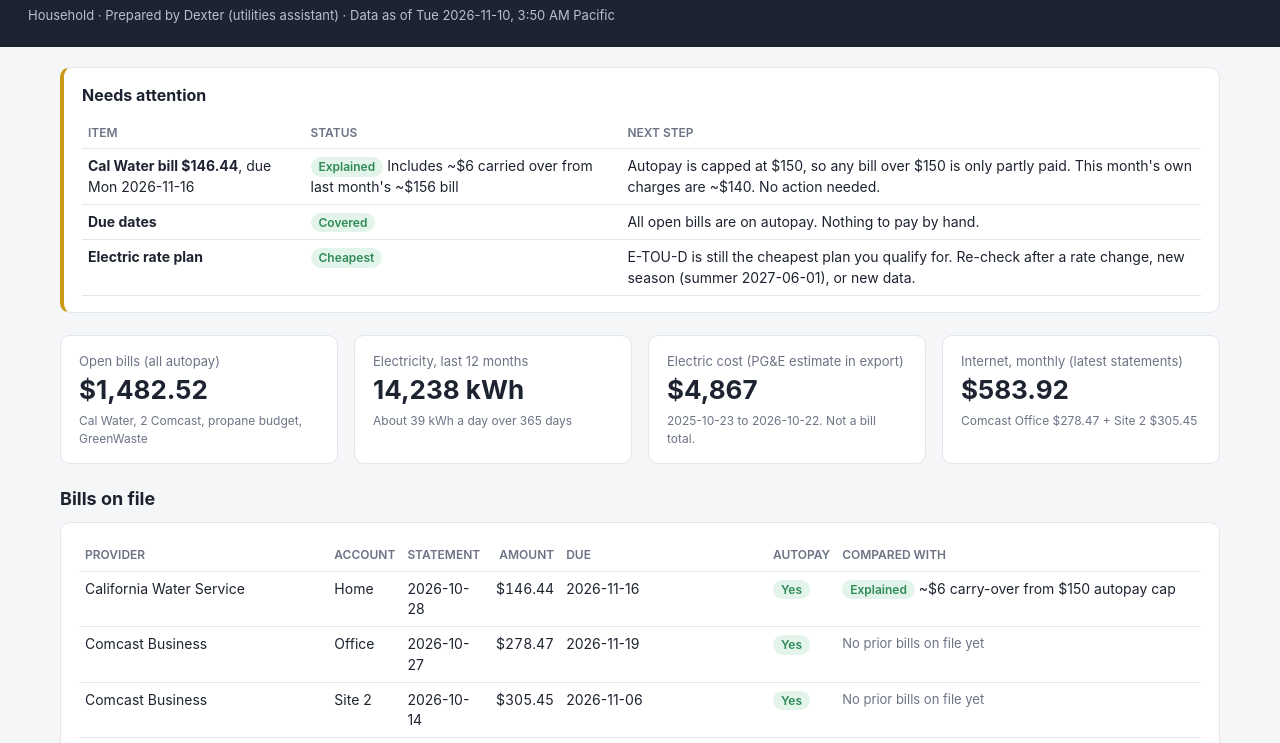
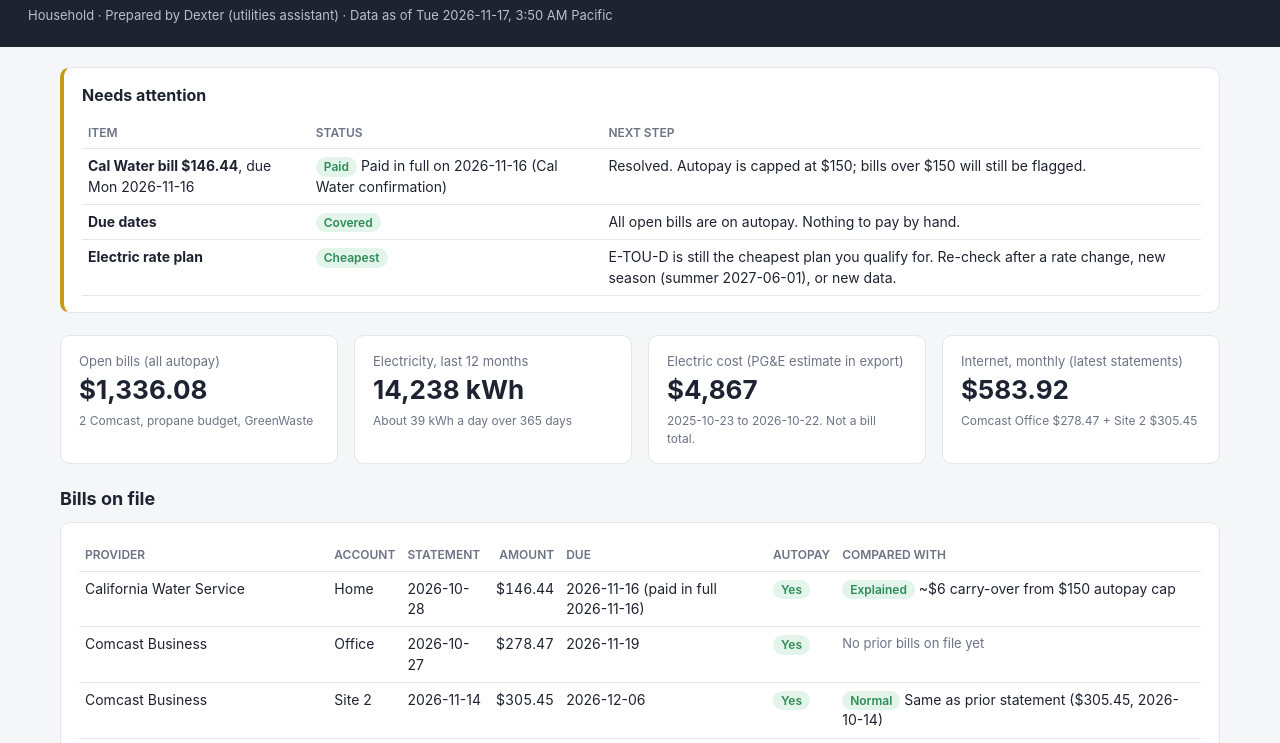
Before and after one commit to rlyost/yost-storage, a plain HTML site: page utilities-dashboard.html in a window 1280 px wide. Shown: the part 55-798 px from the top of the page. Drawn offline with Linux system fonts and the light colour scheme.

Commit message:
Update utilities dashboard (2026-11-17)

```diff
--- a/utilities-dashboard.html
+++ b/utilities-dashboard.html
@@ -42,7 +42,7 @@ footer{max-width:1200px;margin:0 auto;padding:10px 20px 40px;color:var(--mute);f
 <body>
 <header>
   <h1>Utilities Dashboard</h1>
-  <p>Household · Prepared by Dexter (utilities assistant) · Data as of Tue 2026-11-10, 3:50 AM Pacific</p>
+  <p>Household · Prepared by Dexter (utilities assistant) · Data as of Tue 2026-11-17, 3:50 AM Pacific</p>
 </header>
 <main>
 
@@ -52,8 +52,8 @@ footer{max-width:1200px;margin:0 auto;padding:10px 20px 40px;color:var(--mute);f
   <table>
     <tr><th>Item</th><th>Status</th><th>Next step</th></tr>
     <tr><td><b>Cal Water bill $146.44</b>, due Mon 2026-11-16</td>
-        <td><span class="tag ok">Explained</span> Includes ~$6 carried over from last month's ~$156 bill</td>
-        <td>Autopay is capped at $150, so any bill over $150 is only partly paid. This month's own charges are ~$140. No action needed.</td></tr>
+        <td><span class="tag ok">Paid</span> Paid in full on 2026-11-16 (Cal Water confirmation)</td>
+        <td>Resolved. Autopay is capped at $150; bills over $150 will still be flagged.</td></tr>
     <tr><td><b>Due dates</b></td><td><span class="tag ok">Covered</span></td><td>All open bills are on autopay. Nothing to pay by hand.</td></tr>
     <tr><td><b>Electric rate plan</b></td><td><span class="tag ok">Cheapest</span></td><td>E-TOU-D is still the cheapest plan you qualify for. Re-check after a rate change, new season (summer 2027-06-01), or new data.</td></tr>
   </table>
@@ -62,7 +62,7 @@ footer{max-width:1200px;margin:0 auto;padding:10px 20px 40px;color:var(--mute);f
 <!-- KPIs -->
 <section>
 <div class="grid g4">
-  <div class="card kpi"><div class="l">Open bills (all autopay)</div><div class="v" id="k-open"></div><div class="s">Cal Water, 2 Comcast, propane budget, GreenWaste</div></div>
+  <div class="card kpi"><div class="l">Open bills (all autopay)</div><div class="v" id="k-open"></div><div class="s">2 Comcast, propane budget, GreenWaste</div></div>
   <div class="card kpi"><div class="l">Electricity, last 12 months</div><div class="v" id="k-kwh"></div><div class="s" id="k-kwh-s"></div></div>
   <div class="card kpi"><div class="l">Electric cost (PG&amp;E estimate in export)</div><div class="v" id="k-cost"></div><div class="s">2025-10-23 to 2026-10-22. Not a bill total.</div></div>
   <div class="card kpi"><div class="l">Internet, monthly (latest statements)</div><div class="v">$583.92</div><div class="s">Comcast Office $278.47 + Site 2 $305.45</div></div>
@@ -75,9 +75,9 @@ footer{max-width:1200px;margin:0 auto;padding:10px 20px 40px;color:var(--mute);f
 <div class="card">
 <table>
   <tr><th>Provider</th><th>Account</th><th>Statement</th><th class="n">Amount</th><th>Due</th><th>Autopay</th><th>Compared with</th></tr>
-  <tr><td>California Water Service</td><td>Home</td><td>2026-10-28</td><td class="n">$146.44</td><td>2026-11-16</td><td><span class="tag ok">Yes</span></td><td><span class="tag ok">Explained</span> ~$6 carry-over from $150 autopay cap</td></tr>
+  <tr><td>California Water Service</td><td>Home</td><td>2026-10-28</td><td class="n">$146.44</td><td>2026-11-16 (paid in full 2026-11-16)</td><td><span class="tag ok">Yes</span></td><td><span class="tag ok">Explained</span> ~$6 carry-over from $150 autopay cap</td></tr>
   <tr><td>Comcast Business</td><td>Office</td><td>2026-10-27</td><td class="n">$278.47</td><td>2026-11-19</td><td><span class="tag ok">Yes</span></td><td class="mute">No prior bills on file yet</td></tr>
-  <tr><td>Comcast Business</td><td>Site 2</td><td>2026-10-14</td><td class="n">$305.45</td><td>2026-11-06</td><td><span class="tag ok">Yes</span></td><td class="mute">No prior bills on file yet</td></tr>
+  <tr><td>Comcast Business</td><td>Site 2</td><td>2026-11-14</td><td class="n">$305.45</td><td>2026-12-06</td><td><span class="tag ok">Yes</span></td><td><span class="tag ok">Normal</span> Same as prior statement ($305.45, 2026-10-14)</td></tr>
   <tr><td>Superior Plus Energy (propane, level budget plan)</td><td>—</td><td>2026-11-01</td><td class="n">$295.00</td><td>2026-11-20</td><td><span class="tag ok">Yes</span></td><td><span class="tag ok">Normal</span> Budget payment unchanged from Oct ($295); no delivery this period</td></tr>
   <tr><td>Patriot Mobile (cell)</td><td>—</td><td>2026-10-24</td><td class="n">$229.44</td><td>2026-10-29</td><td><span class="tag ok">Yes</span></td><td class="mute">First bill on file (autopay charged)</td></tr>
   <tr><td>GreenWaste Recovery (trash, quarterly)</td><td>—</td><td>2026-11-01</td><td class="n">$457.16</td><td>Autopay ~2026-11-10</td><td><span class="tag ok">Yes</span></td><td><span class="tag ok">Lower</span> ~35% below prior quarter ($697.92, 2026-08-01)</td></tr>
@@ -179,7 +179,7 @@ D.daily=D.dv.map((v,i)=>{const t=new Date(Date.UTC(2025,9,23+i));return [t.toISO
 const $=id=>document.getElementById(id);
 const fmt=n=>n.toLocaleString('en-US');
 const money=n=>'$'+n.toLocaleString('en-US',{minimumFractionDigits:2,maximumFractionDigits:2});
-$('k-open').textContent=money(146.44+278.47+305.45+295.00+457.16);
+$('k-open').textContent=money(278.47+305.45+295.00+457.16);
 $('k-kwh').textContent=fmt(D.tot)+' kWh';
 $('k-kwh-s').textContent='About '+(D.tot/D.days).toFixed(0)+' kWh a day over '+D.days+' days';
 $('k-cost').textContent='$'+fmt(Math.round(D.cost));
@@ -214,7 +214,7 @@ if(d[0].endsWith('-01'))el(s,'text',{x:L+i*bw,y:T+H+15},d[0].slice(0,7))});
 const avg=D.tot/D.days;el(s,'line',{x1:L,x2:L+W,y1:T+H-avg/mx*H,y2:T+H-avg/mx*H,stroke:'#1d2330','stroke-dasharray':'4 3'});el(s,'text',{x:L+W-4,y:T+H-avg/mx*H-4,'text-anchor':'end'},'avg '+avg.toFixed(0)+' kWh');
 $('c-daily').appendChild(s)})();
 // water
-(function(){const v=[['Earlier',93.84],['Earlier',103.13],['Earlier',150.00],['Due 2026-11-16',146.44]];const w=500,h=200,L=40,T=10,W=440,H=150,s=svg(w,h),mx=175;axis(s,L,T,W,H,mx,25,x=>'$'+x);const bw=W/v.length;
+(function(){const v=[['Earlier',93.84],['Earlier',103.13],['Earlier',150.00],['Paid 2026-11-16',146.44]];const w=500,h=200,L=40,T=10,W=440,H=150,s=svg(w,h),mx=175;axis(s,L,T,W,H,mx,25,x=>'$'+x);const bw=W/v.length;
 v.forEach((d,i)=>{const hh=d[1]/mx*H;el(s,'rect',{x:L+i*bw+bw*.2,y:T+H-hh,width:bw*.6,height:hh,fill:i==3?'#c99a1a':'#7fa3e6'});el(s,'text',{x:L+i*bw+bw/2,y:T+H-hh-4,'text-anchor':'middle'},money(d[1]));el(s,'text',{x:L+i*bw+bw/2,y:T+H+15,'text-anchor':'middle'},d[0])});
 $('c-water').appendChild(s)})();
 // ETF table: contracts end 2028-03-31
```
